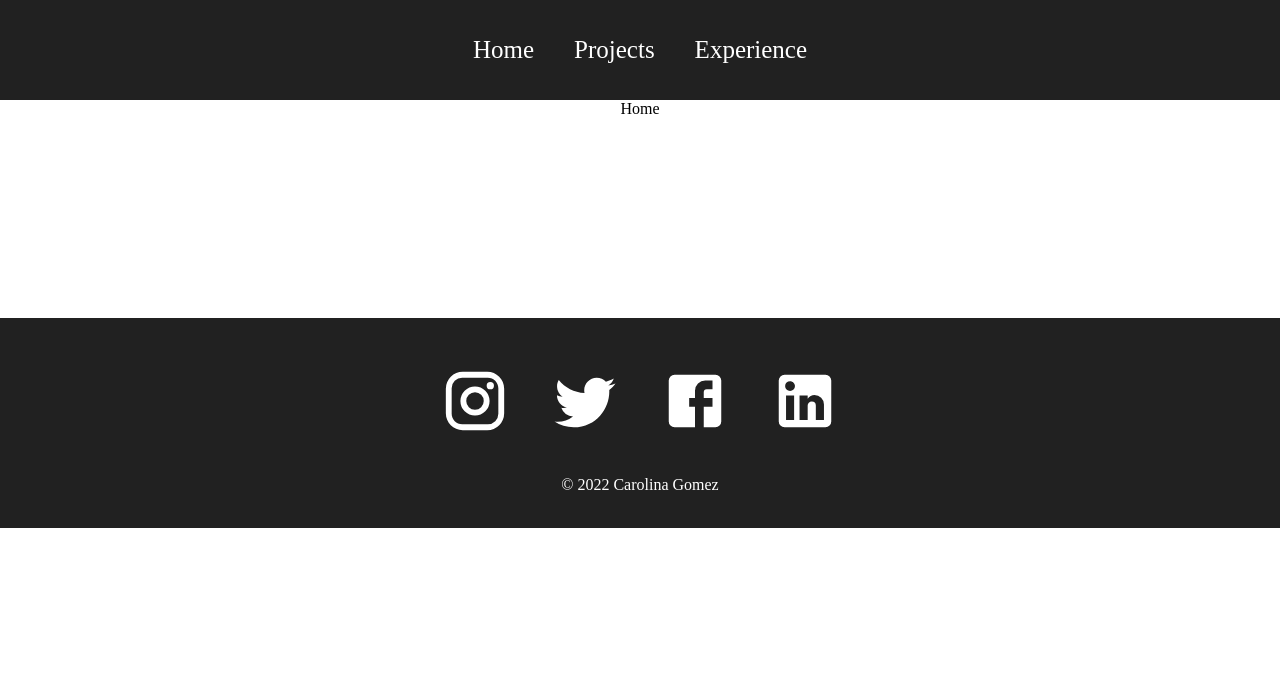
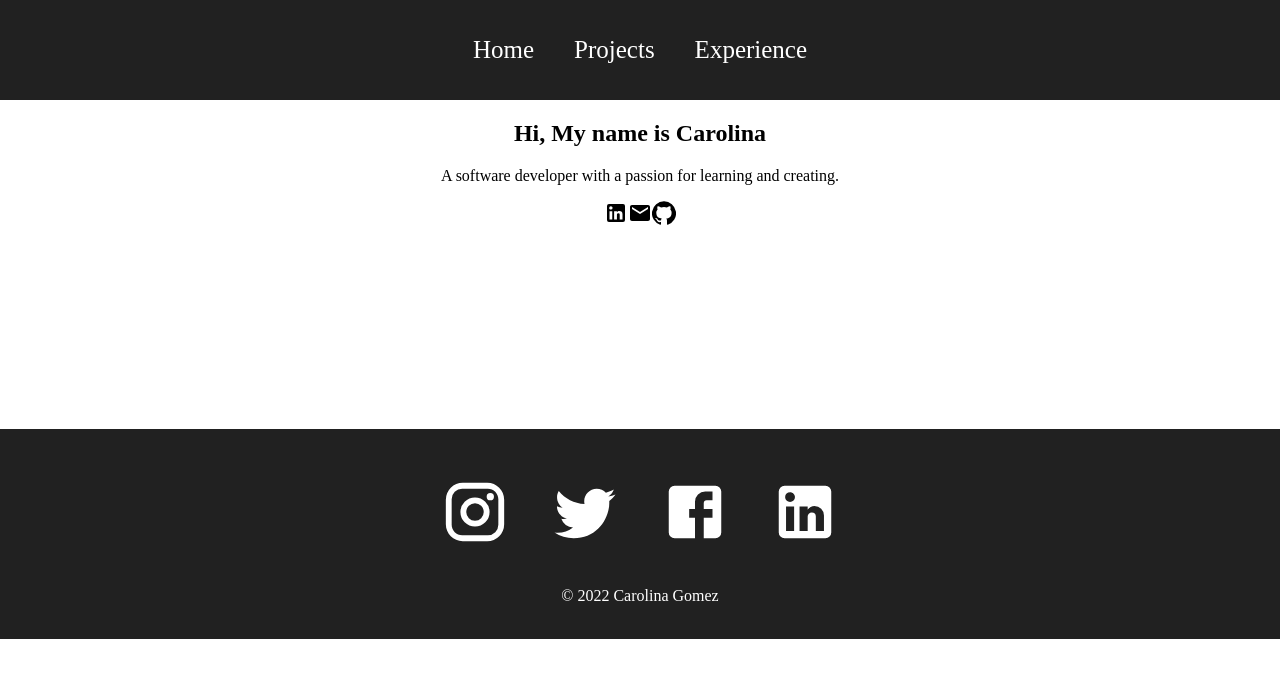
Before and after one commit to carolina-gomez/portfolio-website, a React (Create React App) app: page / in a window 1280 px wide. Shown: the top 678 px of the page. Built offline with nearby package versions, Linux system fonts and the light colour scheme.

Commit message:
home page started

```diff
--- a/src/pages/Home.js
+++ b/src/pages/Home.js
@@ -1,8 +1,24 @@
 import React from 'react'
+import LinkedIn from '@material-ui/icons/LinkedIn'
+import Email from '@material-ui/icons/Email'
+import GitHub from '@material-ui/icons/GitHub'
 
 function Home() {
   return (
-    <div>Home</div>
+    <div className='home'>
+      <div className='about'>
+        <h2>Hi, My name is Carolina</h2>
+        <div className='prompt'>
+          <p>
+            A software developer with a passion for learning and creating.
+          </p>
+          <LinkedIn />
+          <Email />
+          <GitHub />
+        </div>
+      </div>
+      <div className='skills'></div>
+    </div>
   )
 }
 
```
